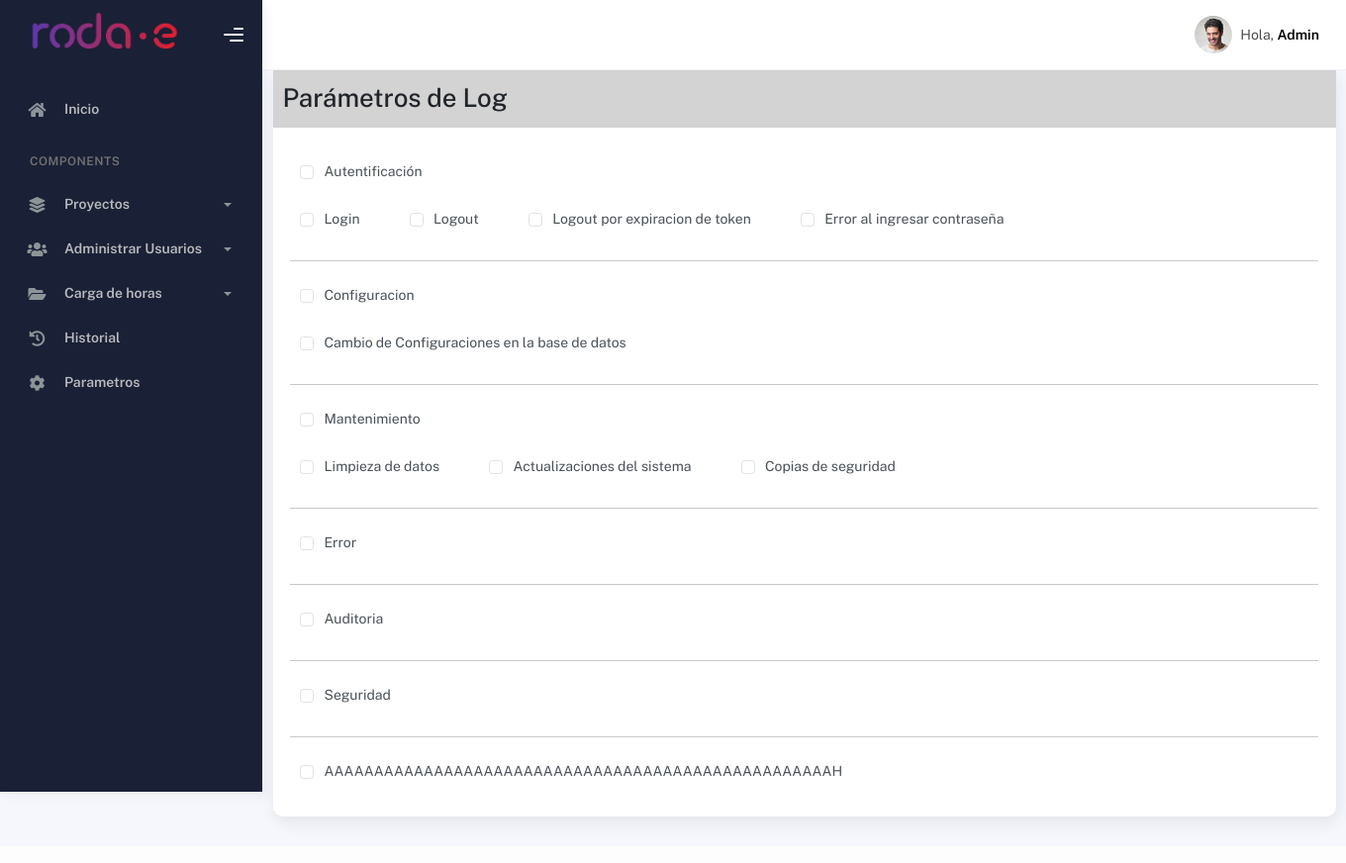
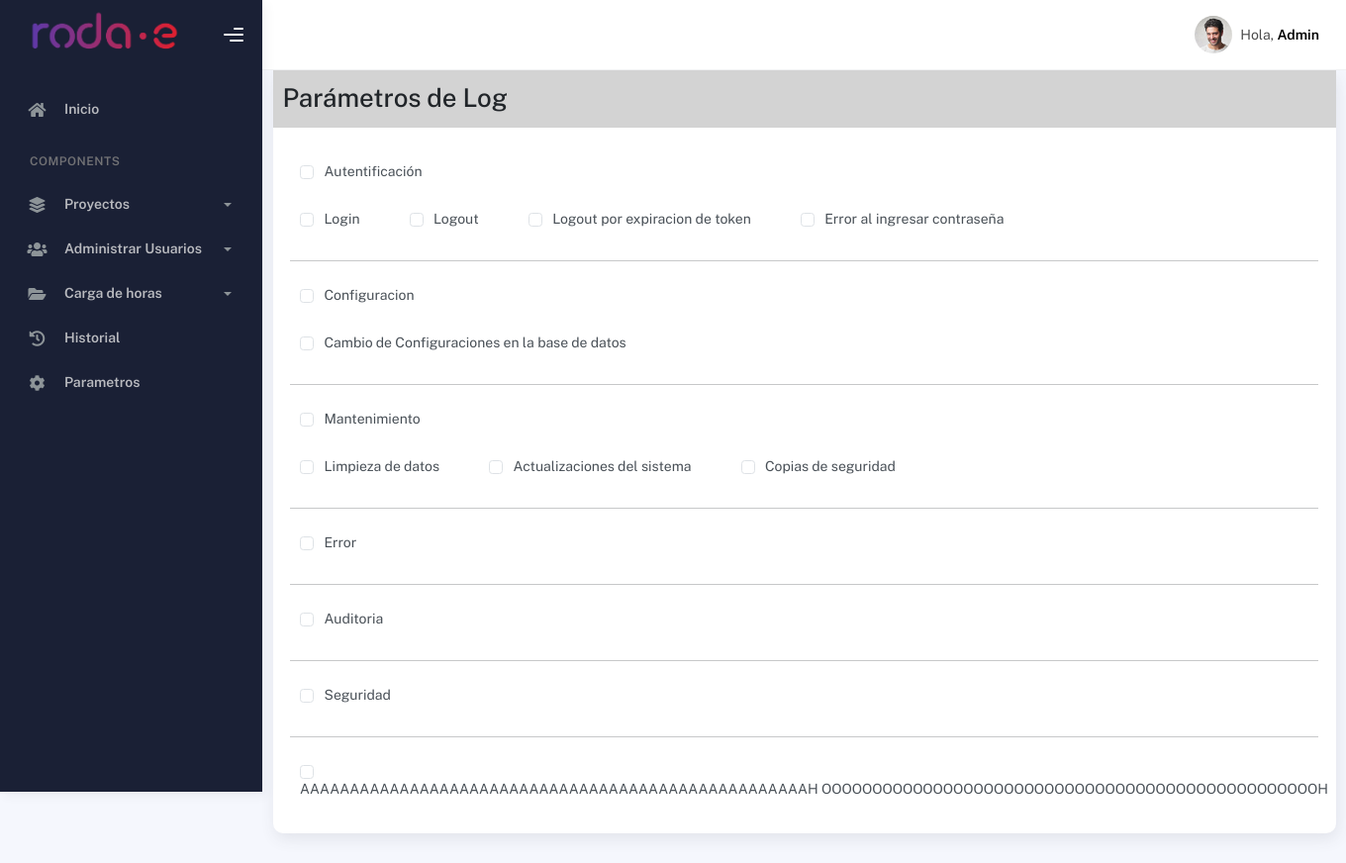
Before and after one commit to Felipe-Diaz/Teamfit, a Django app: page /parametros in a window 1360 px wide. Shown: the whole page at 99% size. Before the commit the page ends 837 px from the top, so only its background shows below. Run offline with Django 5.2, Linux system fonts and the light colour scheme; a user stored in the database is signed in; parts of the project's set-up code (start-up, migrations or seed data) failed here and were passed over; some libraries are stand-ins or nearby versions.

Commit message:
testing2

```diff
--- a/core/templates/core/parameters.html
+++ b/core/templates/core/parameters.html
@@ -143,6 +143,7 @@ Teamfit - Parametros
                                         <input class="form-check-input" type="checkbox" id="typeConf" value="configuracion">
                                         <label class="form-main-check-label" for="typeConfiguracion">
                                             AAAAAAAAAAAAAAAAAAAAAAAAAAAAAAAAAAAAAAAAAAAAAAAAAAAH
+                                            OOOOOOOOOOOOOOOOOOOOOOOOOOOOOOOOOOOOOOOOOOOOOOOOOH
                                         </label>
                                     </div>
                                 </div>
```
